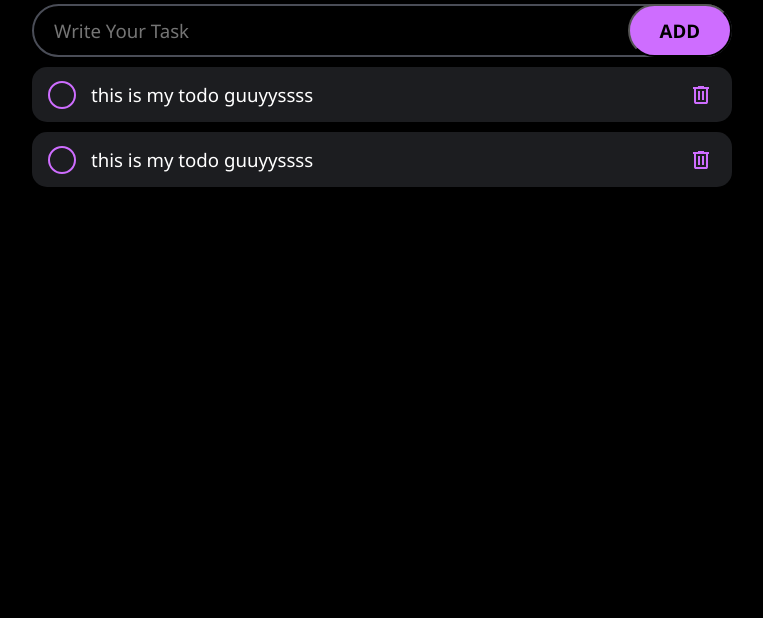
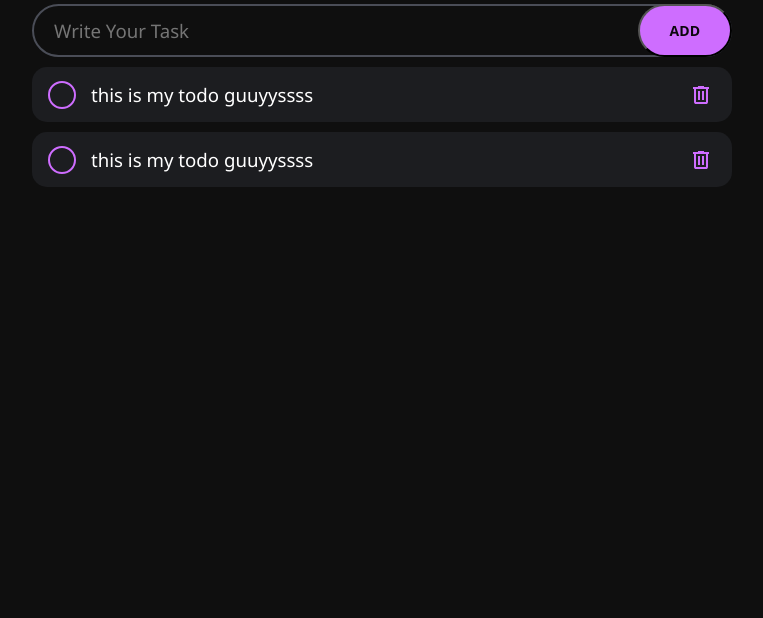
Before and after one commit to rafinazhminugraha/Todo-App, a plain HTML site: page index.html in a window 1280 px wide. Shown: the part 202-820 px from the top of the page, without its empty margins (258-1021 px from the left). Drawn offline with Linux system fonts and the light colour scheme.

Commit message:
adjust style

```diff
--- a/style.css
+++ b/style.css
@@ -1,5 +1,5 @@
 :root{
-  --background: #000000;
+  --background: #000000f0;
   --primaryColor: #1C1D20;
   --secondaryColor: #4A4D57;
   --hoverColor: #27292d;
@@ -64,6 +64,7 @@ form{
   height: 100%;
   border-radius: 50px;
   font: inherit;
+  font-size: 14px;
   font-weight: 600;
   padding: 0px 30px;
   color: var(--background);
```
